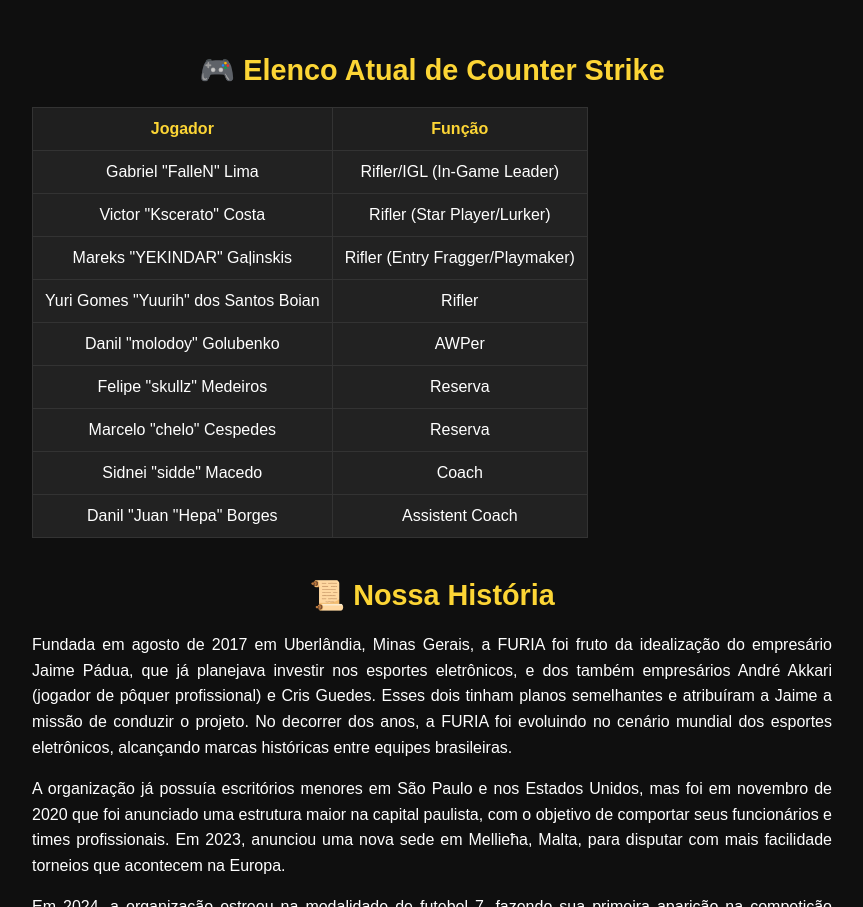
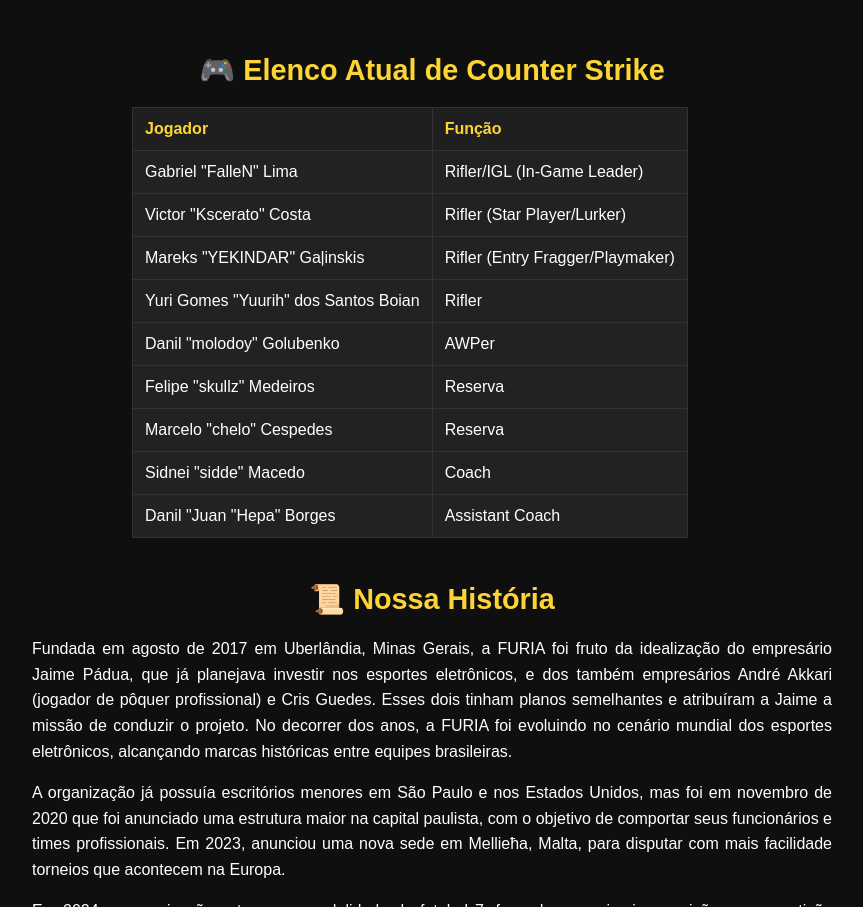
Before and after one commit to lgustavoab/landingpage-chatbot-furia, a plain HTML site: page projeto/index.html in a window 1280 px wide. Shown: the part 1271-2178 px from the top of the page, without its empty margins (208-1071 px from the left). Drawn offline with Linux system fonts and the light colour scheme; files that its build step writes are made by us from their sources; files whose address does not match are found by name.

Commit message:
Centraliza tabela de lineup e ajusta HTML conforme necessário

```diff
--- a/projeto/index.html
+++ b/projeto/index.html
@@ -111,19 +111,56 @@
 
   <section id="lineup" class="lineup">
     <h2>🎮 Elenco Atual de Counter Strike</h2>
-    <table>
-      <tr><th>Jogador</th><th>Função</th></tr>
-      <tr><td>Gabriel "FalleN" Lima</td><td>Rifler/IGL (In-Game Leader)</td></tr>
-      <tr><td>Victor "Kscerato" Costa</td><td>Rifler (Star Player/Lurker)</td></tr>
-      <tr><td>Mareks "YEKINDAR" Gaļinskis</td><td>Rifler (Entry Fragger/Playmaker)</td></tr>
-      <tr><td>Yuri Gomes "Yuurih" dos Santos Boian</td><td>Rifler</td></tr>
-      <tr><td>Danil "molodoy" Golubenko</td><td>AWPer</td></tr>
-      <tr><td>Felipe "skullz" Medeiros</td><td>Reserva</td></tr>
-      <tr><td>Marcelo "chelo" Cespedes</td><td>Reserva</td></tr>
-      <tr><td>Sidnei "sidde" Macedo</td><td>Coach</td></tr>
-      <tr><td>Danil "Juan "Hepa" Borges</td><td>Assistent Coach</td></tr>
-    </table>
+    <div class="table-responsive">
+      <table class="lineup-table">
+        <thead>
+          <tr>
+            <th>Jogador</th>
+            <th>Função</th>
+          </tr>
+        </thead>
+        <tbody>
+          <tr>
+            <td>Gabriel "FalleN" Lima</td>
+            <td>Rifler/IGL (In-Game Leader)</td>
+          </tr>
+          <tr>
+            <td>Victor "Kscerato" Costa</td>
+            <td>Rifler (Star Player/Lurker)</td>
+          </tr>
+          <tr>
+            <td>Mareks "YEKINDAR" Gaļinskis</td>
+            <td>Rifler (Entry Fragger/Playmaker)</td>
+          </tr>
+          <tr>
+            <td>Yuri Gomes "Yuurih" dos Santos Boian</td>
+            <td>Rifler</td>
+          </tr>
+          <tr>
+            <td>Danil "molodoy" Golubenko</td>
+            <td>AWPer</td>
+          </tr>
+          <tr>
+            <td>Felipe "skullz" Medeiros</td>
+            <td>Reserva</td>
+          </tr>
+          <tr>
+            <td>Marcelo "chelo" Cespedes</td>
+            <td>Reserva</td>
+          </tr>
+          <tr>
+            <td>Sidnei "sidde" Macedo</td>
+            <td>Coach</td>
+          </tr>
+          <tr>
+            <td>Danil "Juan "Hepa" Borges</td>
+            <td>Assistant Coach</td>
+          </tr>
+        </tbody>
+      </table>
+    </div>
   </section>
+
 
 <!-- Seção História -->
 <section id="history" class="history">
--- a/projeto/style.css
+++ b/projeto/style.css
@@ -443,6 +443,7 @@
   }
 }
 
+
 /* === HISTÓRIA === */
 .history {
   max-width: 800px;
@@ -730,16 +731,6 @@
     padding: 10px;
     font-size: 18px;
   }
-  /* Empilha lineup em blocos */
-  .lineup table,
-  .lineup th,
-  .lineup td {
-    display: block;
-    width: 100%;
-  }
-  .lineup td {
-    padding-bottom: 8px;
-  }
   /* Reduz margem das seções */
   .sobre,
   .history,
@@ -786,14 +777,24 @@
   border-radius: 3px;
 }
 
+/* style.css */
+
 .table-responsive {
-  width: 100%;
+  display: inline-block; /* ← muda de block para inline-block */
   overflow-x: auto;
   -webkit-overflow-scrolling: touch;
+  text-align: left;      /* ← mantém o texto das células à esquerda */
 }
 
 .table-responsive .lineup-table {
-  width: 100%;
-  min-width: 600px; /* ajuste conforme suas colunas */
+  width: auto;           /* ← para ajustar à largura do conteúdo */
+  min-width: 600px;      /* ou o valor que você preferir */
+  margin: 0 auto;        /* ← centraliza a tabela dentro do inline-block */
   border-collapse: collapse;
 }
+
+.table-responsive .lineup-table th,
+.table-responsive .lineup-table td {
+  padding: 0.75rem;
+  text-align: left;
+}
```
Lines whose indentation alone changed are shown as unchanged.
